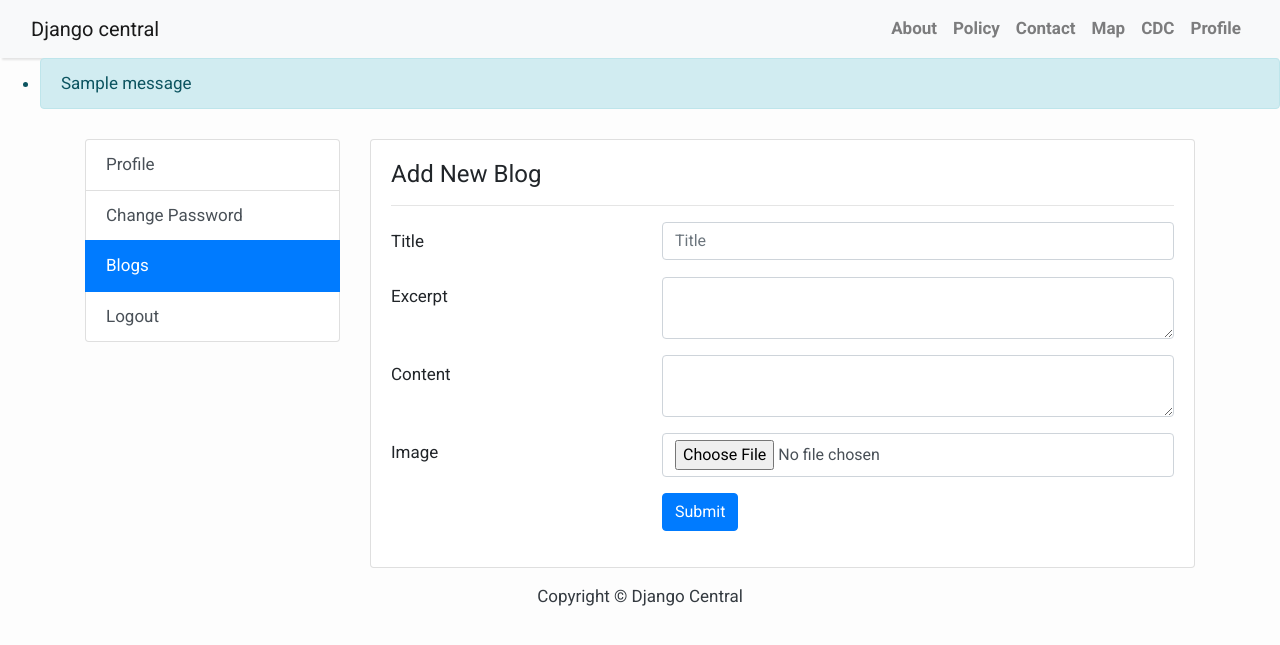
After one commit to benbryson789/DRF_React-Travel-Blog, a Django app: page /manage-blogs/add in a window 1280 px wide. The commit adds this page. Shown: the top 645 px of the page. Run offline with Django 3.2, Linux system fonts and the light colour scheme; a user stored in the database is signed in; tables that the repository leaves empty hold one stand-in row (values such as "Sample post"); one stand-in notice (Sample message) is shown; some libraries are stand-ins or nearby versions.

Commit message:
add profile layout to django

```diff
--- /dev/null
+++ b/blog/templates/blog/add-blog.html
@@ -0,0 +1,63 @@
+{% extends 'blog/base.html' %} {% block content %}
+<div class="container profilePage">
+	<div class="row">
+		<div class="col-md-3 ">
+		<div class="list-group ">
+            <a href="/profile" class="list-group-item list-group-item-action">  Profile</a>
+            <a href="/change-password" class="list-group-item list-group-item-action">Change Password</a>
+            <a href="/manage-blogs" class="list-group-item list-group-item-action active">Blogs</a>
+            <a href="/logout" class="list-group-item list-group-item-action">Logout</a>
+        </div>
+		</div>
+		<div class="col-md-9">
+		    <div class="card">
+		        <div class="card-body">
+		            <div class="row">
+		                <div class="col-md-12">
+		                    <h4>Add New Blog</h4>
+		                    <hr>
+		                </div>
+		            </div>
+		            <div class="row">
+		                <div class="col-md-12">
+		                    <form method="post">
+                              <div class="form-group row">
+                                <label for="name" class="col-4 col-form-label">Title</label>
+                                <div class="col-8">
+                                  <input id="name" name="title" placeholder="Title" class="form-control here" type="text">
+                                </div>
+                              </div>
+                              <div class="form-group row">
+                                <label for="lastname" class="col-4 col-form-label">Excerpt</label>
+                                <div class="col-8">
+                                  <textarea name="excerpt" class="form-control here"></textarea>
+                                </div>
+                              </div>
+                              <div class="form-group row">
+                                <label for="lastname" class="col-4 col-form-label">Content</label>
+                                <div class="col-8">
+                                  <textarea name="content" class="form-control here"></textarea>
+                                </div>
+                              </div>
+                              <div class="form-group row">
+                                <label for="name" class="col-4 col-form-label">Image</label>
+                                <div class="col-8">
+                                  <input id="name" name="file"  class="form-control here" type="file">
+                                </div>
+                              </div>
+
+                                <div class="form-group row">
+                                <div class="offset-4 col-8">
+                                  <button name="submit" type="submit" class="btn btn-primary">Submit</button>
+                                </div>
+                              </div>
+                            </form>
+		                </div>
+		            </div>
+
+		        </div>
+		    </div>
+		</div>
+	</div>
+</div>
+{% endblock %}
--- a/blog/templates/blog/base.html
+++ b/blog/templates/blog/base.html
@@ -8,6 +8,7 @@
         <meta name="viewport" content="width=device-width, initial-scale=1" />
         <link rel="stylesheet" href="https://maxcdn.bootstrapcdn.com/bootstrap/4.0.0/css/bootstrap.min.css" integrity="sha384-Gn5384xqQ1aoWXA+058RXPxPg6fy4IWvTNh0E263XmFcJlSAwiGgFAW/dAiS6JXm"
             crossorigin="anonymous" />
+
     </head>
 
     <body>
@@ -17,6 +18,16 @@
             font-size: 17px;
             background-color: #fdfdfd;
         }
+        article{
+    background-color: #E0E0E0;
+    padding: 10px;
+    margin-bottom: 10px;
+    margin-top: 10px;
+}
+figure img{
+    width: 100%;
+    height: 100%;
+}
         .shadow {
             box-shadow: 0 4px 2px -2px rgba(0, 0, 0, 0.1);
         }
@@ -51,6 +62,10 @@ form.web-form input {
     border-radius: 2px;
     margin-bottom: 15px;
 }
+.profilePage{
+    margin-top: 30px;
+}
+
     </style>
 
         <!-- Navigation -->
@@ -81,7 +96,7 @@ form.web-form input {
                     </li>
                     {% if user.is_authenticated %}
                     <li class="nav-item text-black">
-                        <a class="nav-link text-black font-weight-bold" href="{% url 'blog:logout' %}">Logout</a>
+                        <a class="nav-link text-black font-weight-bold" href="{% url 'blog:profile' %}">Profile</a>
                     </li>
                     {% else %}
                     <li class="nav-item text-black">
@@ -95,6 +110,13 @@ form.web-form input {
                 </div>
             </div>
         </nav>
+        {% if messages %}
+        <ul class="messages">
+            {% for message in messages %}
+                <li class="alert alert-info">{{message}}</li>
+            {% endfor %}
+        </ul>
+        {% endif %}
         {% block content %}
         <!-- Content Goes here -->
 
--- a/blog/urls.py
+++ b/blog/urls.py
@@ -9,6 +9,11 @@ urlpatterns = [
     #path('', TemplateView.as_view(template_name="blog/index.html"),name="home"),
     path('', views.postlist, name='home'),
     path("login/", views.login_request, name="login"),
+    path("profile/", views.profilePage, name="profile"),
+    path("change-password/", views.changePasswordPage, name="change-password"),
+    path("manage-blogs/", views.myBlogPage, name="manage-blogs"),
+    path("manage-blogs/add", views.addBlogPage, name="add-manage-blogs"),
+    path("manage-blogs/edit/:id", views.editBlogPage, name="edit-manage-blogs"),
     path("api-login", views.api_login_request, name="api_login_request"),
     path("api-register", views.api_register_request, name="api_register_request"),
     path('about',views.about, name= 'about'),
--- a/blog/views.py
+++ b/blog/views.py
@@ -62,6 +62,7 @@ def map(request):
 
 def cdc(request):
     return render(request,"blog/cdc.html",{})
+
 def rearest_of_you(request):
     context={}
     context['places'] = {}
@@ -80,6 +81,7 @@ def rearest_of_you(request):
             context['places'][y[i]['name']] = y[i]['name']
             print(context['places'])
     return render(request,'blog/rearest.html',context)
+
 def google_api_callig(request):
     # AIzaSyAInX0_Rk6nMsqubmBSAxqrm1BjemVP47E
 
@@ -123,7 +125,7 @@ def api_register_request(request):
 def logout_request(request):
     logout(request)
     messages.info(request, "You have successfully logged out.")
-    return redirect("/")
+    return redirect("/login")
 
 def login_request(request):
     if request.user.is_authenticated:
@@ -148,13 +150,61 @@ def login_request(request):
     return render(request,'blog/login.html',context)
 
 def api_login_request(request):
+    # if response is 0/false username and password is incorrect
+    #returns a response of 0
     response = {"status":0}
     username = request.GET.get("username")
     password = request.GET.get("password")
-    print(username)
-    print(password)
+    # print(username)
+    # print(password)
+    # if username and password is correct rtns response1/true
+    #
     user = authenticate(username=username,password=password)
     if user is not None:
-        print("kay commint")
+        # print("kay commint")
         response = {"status":1}
     return JsonResponse(response)
+def profilePage(request):
+    if request.user.is_authenticated == False:
+        return redirect("/login")
+    context = {}
+    print(request.user.id)
+    if request.method == "POST":
+        user = User.objects.get(pk=request.user.id)
+        user.first_name = request.POST.get('name')
+        user.last_name = request.POST.get("lastname")
+        user.email = request.POST.get("email")
+        user.save()
+        return redirect("/profile")
+    return render(request,"blog/profile.html",context)
+def changePasswordPage(request):
+    if request.user.is_authenticated == False:
+        return redirect("/login")
+    context = {}
+    if request.method == "POST":
+        passwd = request.POST.get("password")
+        cpasswd = request.POST.get("cpassword")
+        if passwd != cpasswd:
+            messages.error(request,"Password should be same!")
+            return redirect("/change-password")
+        user = User.objects.get(pk=request.user.id)
+        user.set_password(passwd)
+        user.save()
+        messages.success(request,"Successfully updated password")
+        return redirect("/change-password")
+    return render(request,"blog/changepassword.html",context)
+def myBlogPage(request):
+    if request.user.is_authenticated == False:
+        return redirect("/login")
+    context = {}
+    return render(request,"blog/manage-blog.html",context)
+def addBlogPage(request):
+    if request.user.is_authenticated == False:
+        return redirect("/login")
+    context = {}
+    return render(request,"blog/add-blog.html",context)
+def editBlogPage(request):
+    if request.user.is_authenticated == False:
+        return redirect("/login")
+    context = {}
+    return render(request,"blog/edit-blog.html",context)
--- a/travelblog/src/Pages/Blog-details.js
+++ b/travelblog/src/Pages/Blog-details.js
@@ -24,7 +24,9 @@ return (
     <div class="col-md-8 card mb-4  mt-3 left  top">
       <div class="card-body">
         <h1>{ object.title }</h1>
+        {/* text muted means duller printed information in image boxes */}
         <p class=" text-muted">{ object.author } | { object.created_on }</p>
+        {/* card text encapsulates info in box of image */}
         <p class="card-text ">{ object.content  }</p>
         <p class="card-text ">{ object.excerpt  }</p>
         <p class="card-text ">{ object.published }</p>
--- a/travelblog/src/Pages/Home.js
+++ b/travelblog/src/Pages/Home.js
@@ -25,8 +25,8 @@ return (
         <div class="row">
             <div class=" col-md-8 col-md-10 mx-auto">
                 <div class="site-heading">
-                    <h3 class=" site-heading my-4 mt-3 text-white"> Welcome to my awesome Blog </h3>
-                    <p class="text-light">We Love Django As much as you do..! &nbsp
+                    <h3 class=" site-heading my-4 mt-3 text-white"> Welcome to my awesome Travel Blog </h3>
+                    <p class="text-light">I love traveling As much as you do..! &nbsp
                     </p>
                 </div>
             </div>
@@ -37,6 +37,7 @@ return (
     <div class="row">
 
         <div class="col-md-8 mt-3 left">
+            {/* looping thru post by index like 0,1,3,4 etc */}
             {blogList.map((post,index)=>(
             <div class="card mb-4" key={index}>
                 <div class="row">
@@ -45,6 +46,7 @@ return (
                     <h2 class="card-title">{post.title}</h2>
                     <p class="card-text text-muted h6">{post.author } | { post.published} </p>
                     <p class="card-text">{post.excerpt}</p>
+                    {/* click read more button view more info about post */}
                     <a href="/" onClick={(e)=>{e.preventDefault(); history.push("/"+post.id); }} class="btn btn-primary">Read More &rarr;</a>
                 </div>
                 </div>
--- a/travelblog/src/Pages/Login.js
+++ b/travelblog/src/Pages/Login.js
@@ -5,16 +5,22 @@ import NavBar from './NavBar'
 
 const Login = () => {
     const history = useHistory();
+    //formData stores username and password from login form using setFormData method
     const[formData,setFormData] = useState({username:'',password:''});
     const handleLogin = ()=>{
+        //checking the username and password required for the login authentication
+        //if we never enter any field value we are writing message "please fill in field"
         if(formData.username === "" || formData.password === ""){ alert("Please fill required field!"); return false;}
         const BACKENDURLLOCAL = "http://localhost:8000";
         const BACKENDURL = "https://protected-scrubland-37279.herokuapp.com";
+        //if user enters username and password we are sending via query string from react to django for authentication
         let url= BACKENDURL+"/api-login?username="+formData.username+"&password="+formData.password;
         fetch(url)
         .then(response=>response.json())
         .then((data)=>{
             //if datat.status = 1 then success//localStorage.setItem assigns loginStatus to 1
+            //line 1== true then localStorage of username/password is stored in loginStatus/the redirect to home page
+            //else if localStorage is null/incorrect password and username alert to check username and password
             if(data.status === 1){ localStorage.setItem("loginStatus","1"); history.push("/");}
             else{localStorage.setItem("loginStatus",'null'); alert("Please check username and password");}
         })
--- a/travelblog/src/Pages/Register.js
+++ b/travelblog/src/Pages/Register.js
@@ -5,9 +5,11 @@ import NavBar from './NavBar'
 
 const Register = () => {
     const history = useHistory();
+    //getting value from register form from form which is in register.js
     const[formData,setFormData] = useState({username:'',email:'',password1:'',password2:''});
     const handleRegister = ()=>{
         console.log(formData);
+
         if(formData.username === "" || formData.email === "" || formData.password1 === "" || formData.password2 === ""){
             alert("Please fill all required field");
             return false;
```
Also changed, not shown: blog/templates/blog/changepassword.html (added, +52 -0 lines), blog/templates/blog/edit-blog.html (added, +63 -0 lines), blog/templates/blog/manage-blog.html (added, +71 -0 lines), blog/templates/blog/profile.html (added, +57 -0 lines).
